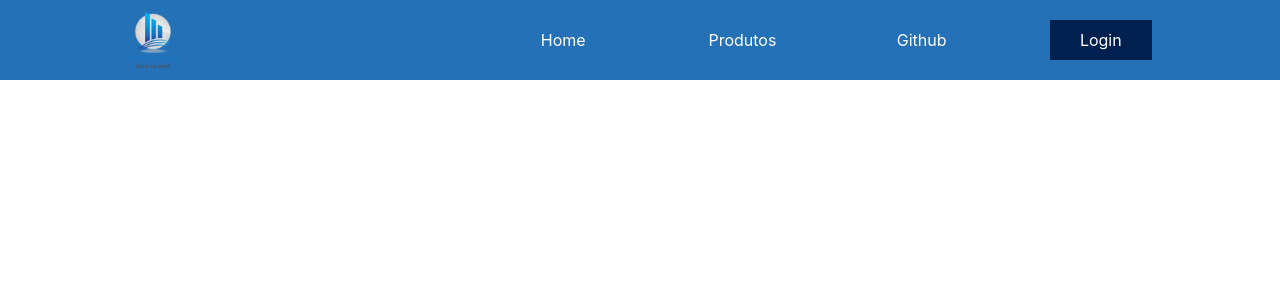
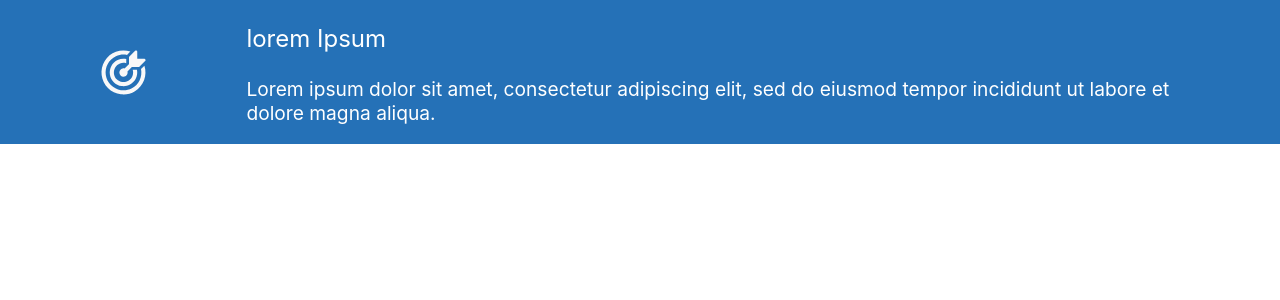
Before and after one commit to gabrielaSant0s/teste-raccoon, a React (Create React App) app: page / in a window 1280 px wide. Shown: the top 300 px of the page. Built offline with nearby package versions, Linux system fonts and the light colour scheme.

Commit message:
component card de produto

```diff
--- a/package.json
+++ b/package.json
@@ -11,6 +11,7 @@
     "@testing-library/user-event": "^13.5.0",
     "react": "^18.2.0",
     "react-dom": "^18.2.0",
+    "react-icons": "^4.4.0",
     "react-scripts": "5.0.1",
     "web-vitals": "^2.1.4"
   },
--- /dev/null
+++ b/src/components/atoms/product-card/index.js
@@ -0,0 +1,26 @@
+import React from 'react';
+import './style.css';
+import target from '../../images/fluent_target-arrow-20-filled.svg'
+
+
+
+const ProductCard = ({
+    title='lorem Ipsum',
+    description=`Lorem ipsum dolor sit amet,
+    consectetur adipiscing elit, sed do eiusmod tempor
+    incididunt ut labore et dolore magna aliqua.`})=> {
+
+    return (
+        <div className='containerCard'>
+            <span className='icon'>
+                <img src={target}/>
+            </span>
+            <div>
+                <p className='title'>{title}</p>
+                <p className='description'>{description}</p>
+            </div>
+        </div>
+    )
+}
+
+export default ProductCard
--- /dev/null
+++ b/src/components/atoms/product-card/style.css
@@ -0,0 +1,32 @@
+
+.containerCard{
+    background-color: #2571b7;
+    width: 100%;
+    height: 25%;
+    display: flex;
+    flex-direction: row;
+    margin-left: auto;
+    margin-right: auto;
+}
+
+.icon{
+    width: 10%;
+    display: flex;
+    align-items: center;
+    justify-content: center;
+    color: aliceblue;
+    margin-right: 5%;
+    margin-left: 5%;
+}
+
+.title{
+    font-size: 1.5em;
+    color: white;
+}
+
+.description{
+    font-size: 1.2em;
+    color: white;
+    margin-top: 2%;
+    margin-right: 5%;
+}
--- a/src/index.js
+++ b/src/index.js
@@ -3,13 +3,15 @@ import ReactDOM from 'react-dom/client';
 import './index.css';
 // import App from './App';
 import reportWebVitals from './reportWebVitals';
-import MenuBar from './components/atoms/menu-bar';
+// import MenuBar from './components/atoms/menu-bar';
+import ProductCard from './components/atoms/product-card';
 
 const root = ReactDOM.createRoot(document.getElementById('root'));
 root.render(
   <React.StrictMode>
     {/* <App /> */}
-    <MenuBar/>
+    {/* <MenuBar/> */}
+    <ProductCard/>
   </React.StrictMode>
 );
 
```
Also changed, not shown: src/components/images/fluent_target-arrow-20-filled.svg (added), 1 other file (tests, documents, lock files or other folders).
